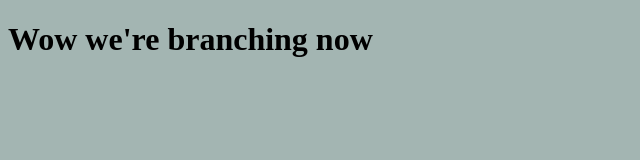
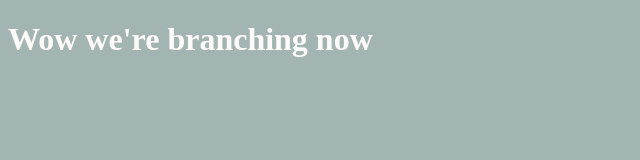
Before and after one commit to mwazir/git-branching-practice, a plain HTML site: page index.html in a window 1280 px wide. Shown: the whole page, without its empty margins (0-640 px from the left). Drawn offline with Linux system fonts and the light colour scheme.

Commit message:
added color to h1

```diff
--- a/styles/styles.css
+++ b/styles/styles.css
@@ -1,3 +1,7 @@
 body {
     background: #A3B5B2;
 }
+
+h1 {
+    color: snow;
+}
```
